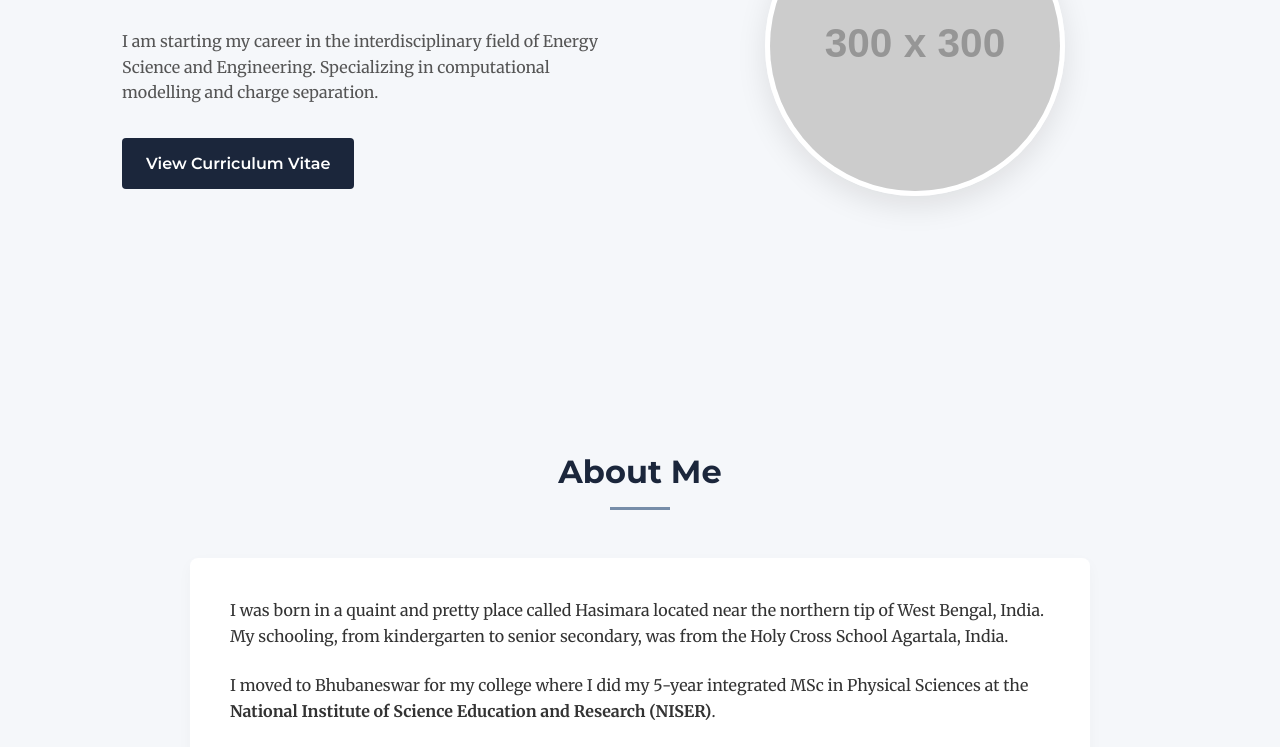
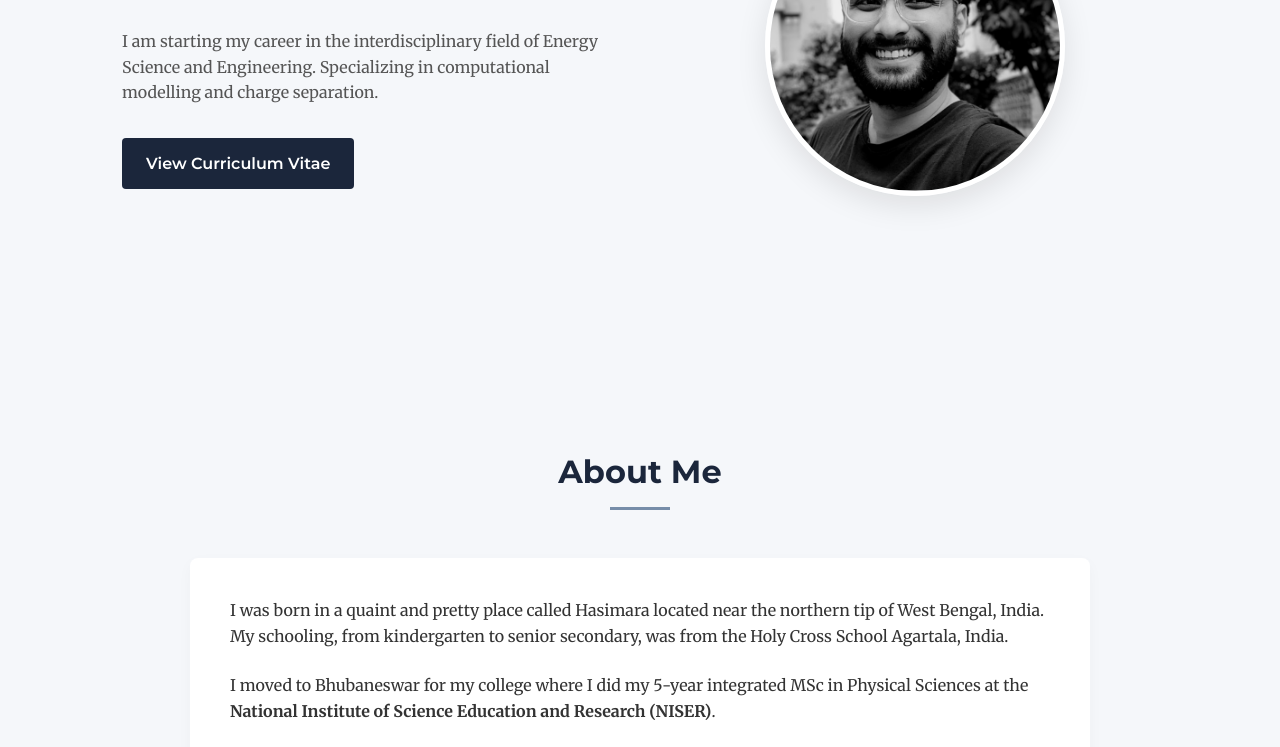
Before and after one commit to ravenmojo/ravenmojo.github.io, a plain HTML site: page index.html in a window 1280 px wide. Shown: the part 353-1100 px from the top of the page. Drawn offline with Linux system fonts and the light colour scheme; placeholder pictures from the web are drawn by us.

Commit message:
Update hero image source in index.html

```diff
--- a/index.html
+++ b/index.html
@@ -336,7 +336,7 @@
             <a href="#cv" class="btn">View Curriculum Vitae</a>
         </div>
         <div class="hero-img">
-            <img src="https://via.placeholder.com/300x300?text=Souradeep" alt="Souradeep Satpathy">
+            <img src="main_pic.png" alt="Souradeep Satpathy">
         </div>
     </section>
 
```
